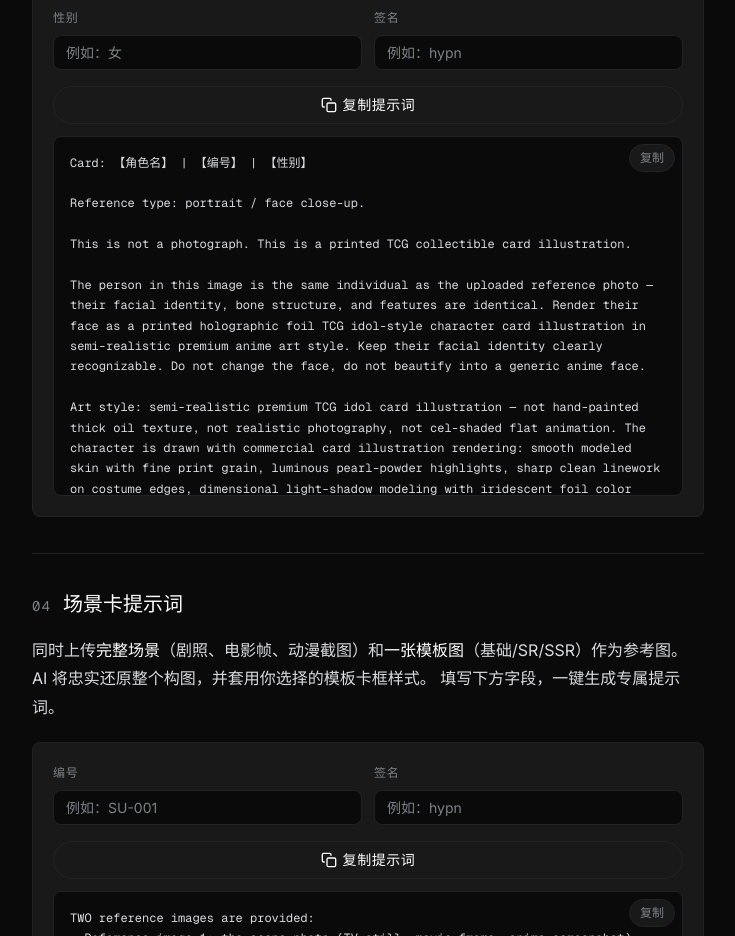
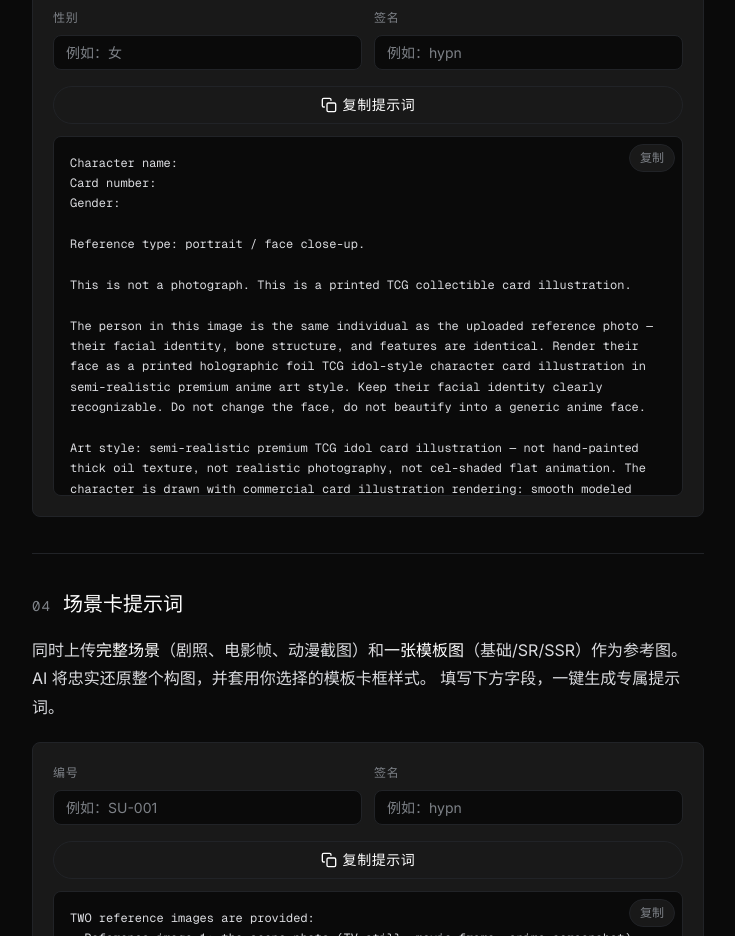
Before and after one commit to fuyucn/SUCardCollections, a React (Vite) app: page /#/guide in a window 1280 px wide. Shown: the part 1480-2416 px from the top of the page, without its empty margins (272-1007 px from the left). Built offline with nearby package versions, Linux system fonts and the light colour scheme.

Commit message:
修复角色名格式：改回显式字段标注，避免AI误读为元数据

```diff
--- a/src/components/Guide.jsx
+++ b/src/components/Guide.jsx
@@ -6,13 +6,15 @@ import './Guide.css'
 function fillPrompt(template, values) {
   let result = template
   for (const [key, val] of Object.entries(values)) {
-    if (val) result = result.replaceAll(key, val)
+    result = result.replaceAll(key, val ?? '')
   }
   return result
 }
 
 // ── 人物卡提示词 ──
-const portraitPrompt = `Card: 【角色名】 | 【编号】 | 【性别】
+const portraitPrompt = `Character name: 【角色名】
+Card number: 【编号】
+Gender: 【性别】
 
 Reference type: portrait / face close-up.
 
```
